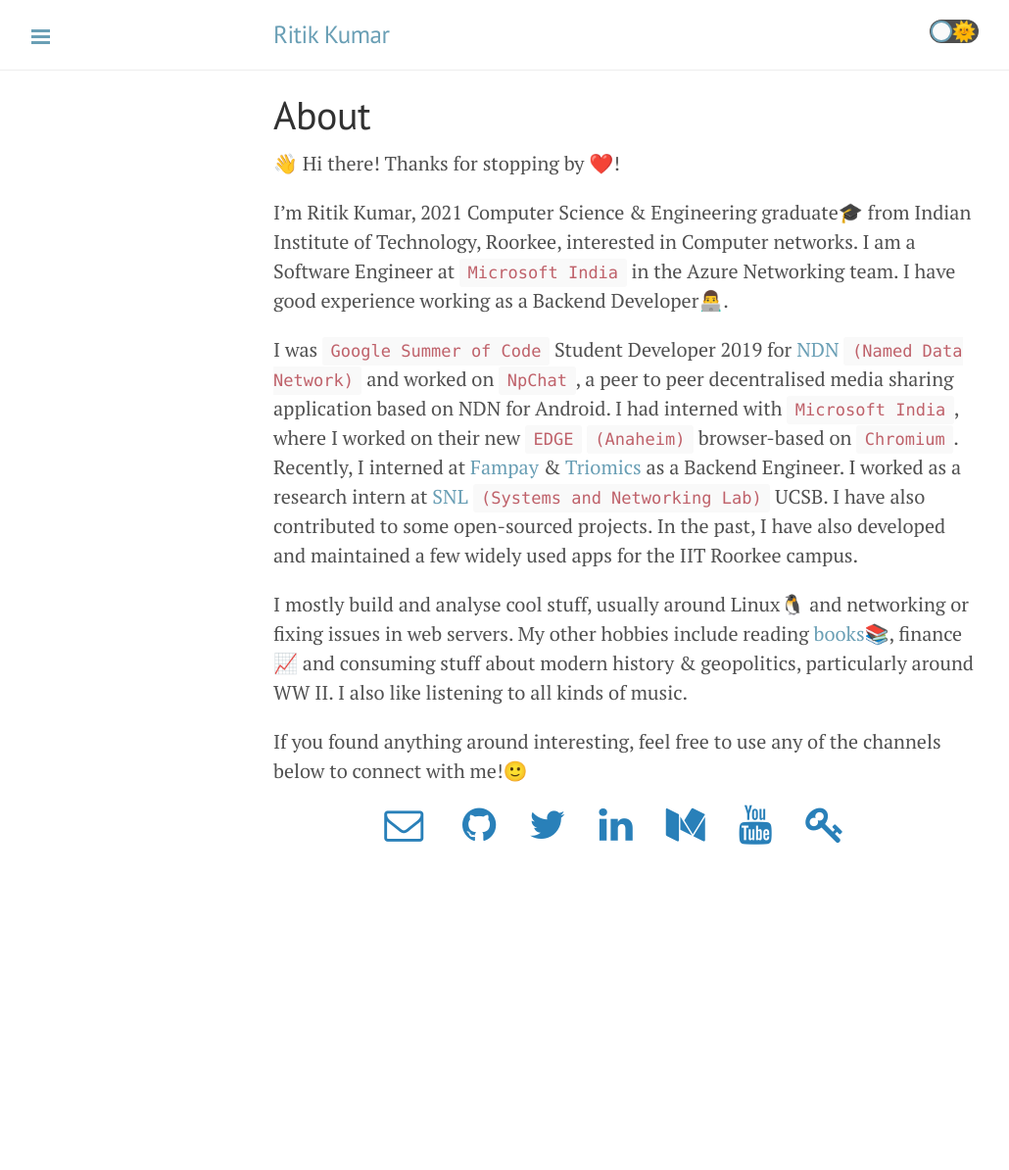
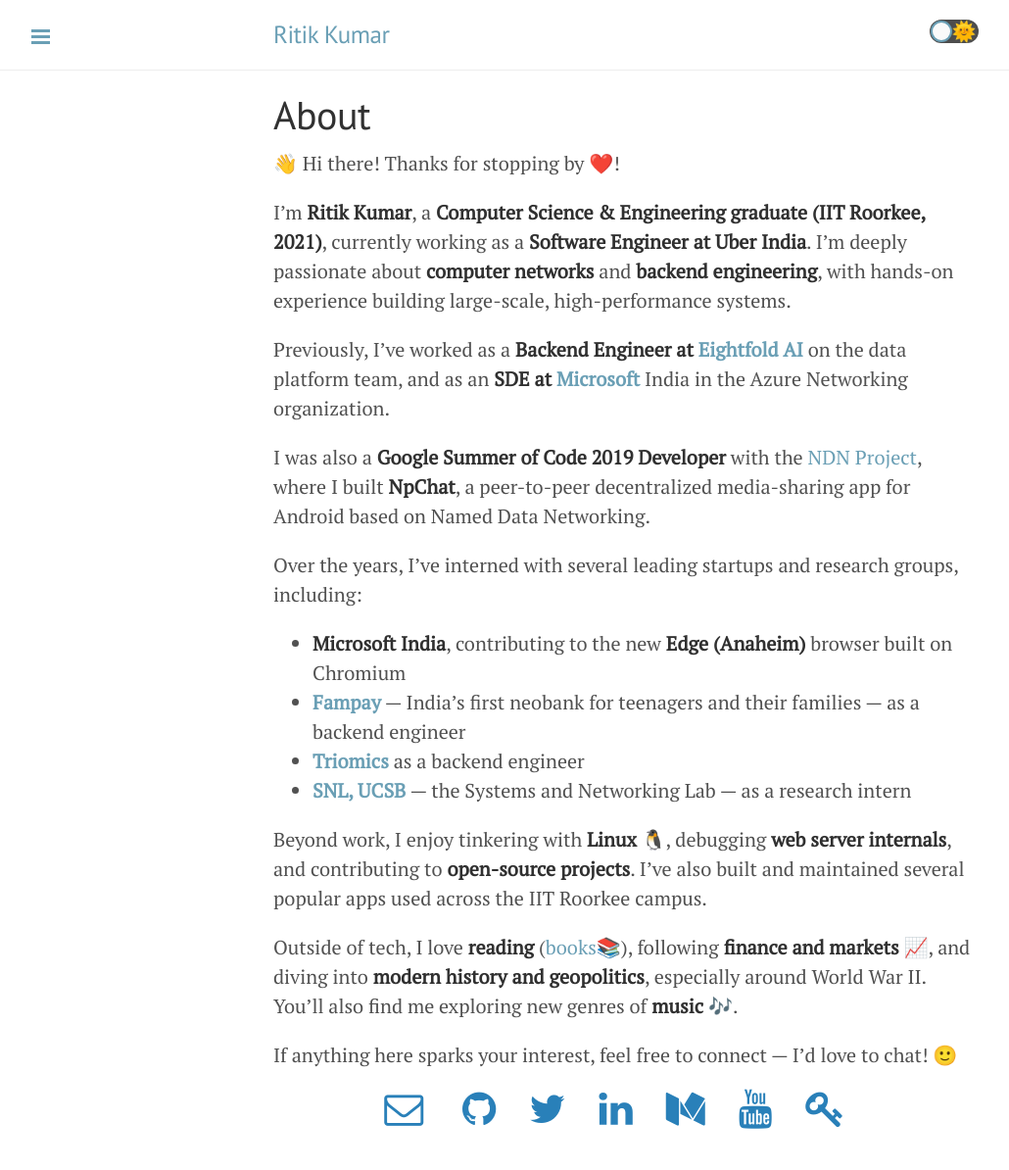
Before and after one commit to dev-ritik/dev-ritik.github.io, a Jekyll site: the page built from about.md, in a window 1280 px wide. Shown: the whole page at 98% size, without its empty margins (1-1031 px from the left). Built offline with Jekyll 4.4.1, drawn with Linux system fonts in a browser that asks for light colours; before the commit the page ends 904 px from its top, so only the background shows below that.

Commit message:
:zap: Add Uber details, update about section

```diff
--- a/about.md
+++ b/about.md
@@ -6,23 +6,23 @@
 
 👋 Hi there! Thanks for stopping by ❤️!
 
-I'm Ritik Kumar, 2021 Computer Science & Engineering graduate🎓 from Indian Institute of Technology, Roorkee, interested
-in Computer networks. I am a Software Engineer at `Microsoft India` in the Azure Networking team. I have good
-experience working as a Backend Developer👨‍💻.
+I'm **Ritik Kumar**, a **Computer Science & Engineering graduate (IIT Roorkee, 2021)**, currently working as a **Software Engineer at Uber India**. I’m deeply passionate about **computer networks** and **backend engineering**, with hands-on experience building large-scale, high-performance systems.
 
-I was `Google Summer of Code` Student Developer 2019 for [NDN](https://named-data.net/project/) `(Named Data Network)`
-and worked on `NpChat`, a peer to peer decentralised media sharing application based on NDN for Android. I had interned
-with `Microsoft India`, where I worked on their new `EDGE` `(Anaheim)` browser-based on `Chromium`. Recently, I
-interned at [Fampay](https://fampay.in) & [Triomics](https://triomics.in/) as a Backend Engineer. I worked as a research
-intern at [SNL](https://snl.cs.ucsb.edu/) `(Systems and Networking Lab)` UCSB. I have also contributed to some
-open-sourced projects. In the past, I have also developed and maintained a few widely used apps for the IIT Roorkee
-campus.
+Previously, I’ve worked as a **Backend Engineer at [Eightfold AI](https://eightfold.ai/)** on the data platform team, and as an **SDE at [Microsoft](https://microsoft.com/)** India in the Azure Networking organization.
 
-I mostly build and analyse cool stuff, usually around Linux🐧 and networking or fixing issues in web servers. My other
-hobbies include reading [books]({{site.books_domain}})📚, finance📈 and consuming stuff about modern history &
-geopolitics, particularly around WW II. I also like listening to all kinds of music.
+I was also a **Google Summer of Code 2019 Developer** with the [NDN Project](https://named-data.net/project/), where I built **NpChat**, a peer-to-peer decentralized media-sharing app for Android based on Named Data Networking.
 
-If you found anything around interesting, feel free to use any of the channels below to connect with me!🙂
+Over the years, I’ve interned with several leading startups and research groups, including:
+- **Microsoft India**, contributing to the new **Edge (Anaheim)** browser built on Chromium
+- **[Fampay](https://fampay.in)** — India’s first neobank for teenagers and their families — as a backend engineer
+- **[Triomics](https://triomics.com/)** as a backend engineer
+- **[SNL, UCSB](https://snl.cs.ucsb.edu/)** — the Systems and Networking Lab — as a research intern
+
+Beyond work, I enjoy tinkering with **Linux 🐧**, debugging **web server internals**, and contributing to **open-source projects**. I’ve also built and maintained several popular apps used across the IIT Roorkee campus.
+
+Outside of tech, I love **reading** ([books]({{site.books_domain}})📚), following **finance and markets 📈**, and diving into **modern history and geopolitics**, especially around World War II. You’ll also find me exploring new genres of **music** 🎶.
+
+If anything here sparks your interest, feel free to connect — I’d love to chat! 🙂
 
 <div align="center">
 <p>
```
Also changed, not shown: _experience/Eightfold.md (+1 -1 lines), _experience/Uber.md (added, +11 -0 lines), README.md.
